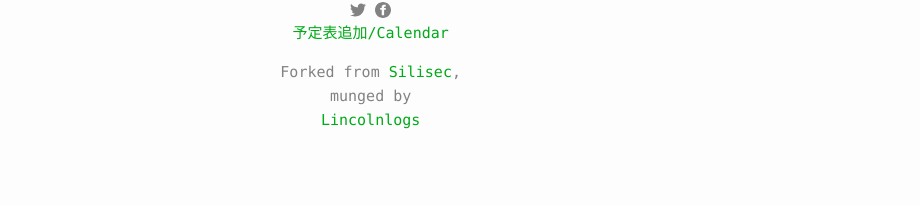
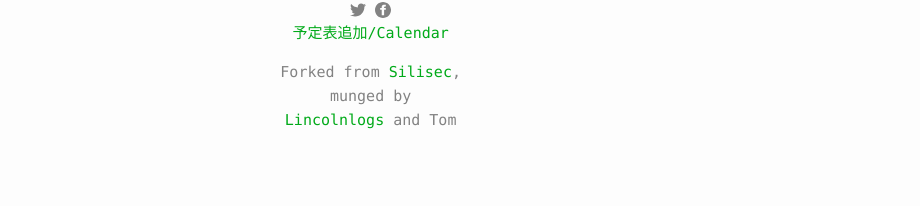
Before and after one commit to amanot0826/edosec_tokyo, a Jekyll site: the page built from index.html, in a window 1280 px wide. Shown: the part 754-960 px from the top of the page, without its empty margins (73-993 px from the left). Built offline with Jekyll 4.4.1, drawn with Linux system fonts in a browser that asks for light colours.

Commit message:
Update _config.yml

```diff
--- a/_config.yml
+++ b/_config.yml
@@ -10,7 +10,7 @@
 #doorkeeper_username: edosec
 linkedin_username:
 google_id:
-copyright: Forked from <a href="https://github.com/bhardin/silisec">Silisec</a>, munged by <a href="https://github.com/lincolnlogs/edosec">Lincolnlogs</a>
+copyright: Forked from <a href="https://github.com/bhardin/silisec">Silisec</a>, munged by <a href="https://github.com/lincolnlogs/edosec">Lincolnlogs</a> and Tom
 aldgate-jp: "http://www.the-aldgate.com/index2.htm"
 aldgate-en: "http://www.the-aldgate.com/"
 hobgoblin-jp: "http://www.hobgoblin.jp/Shibuya/tabid/120/language/ja-JP/Default.aspx"
```
